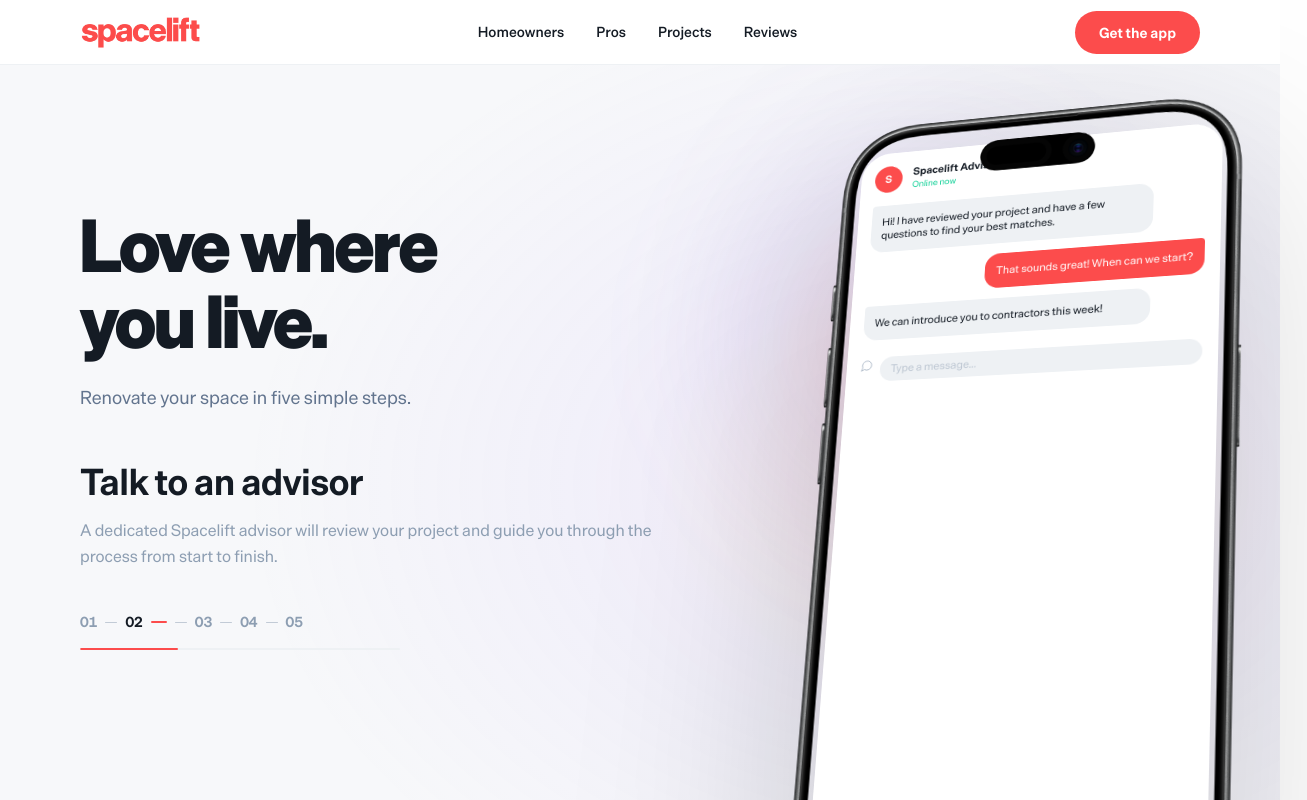
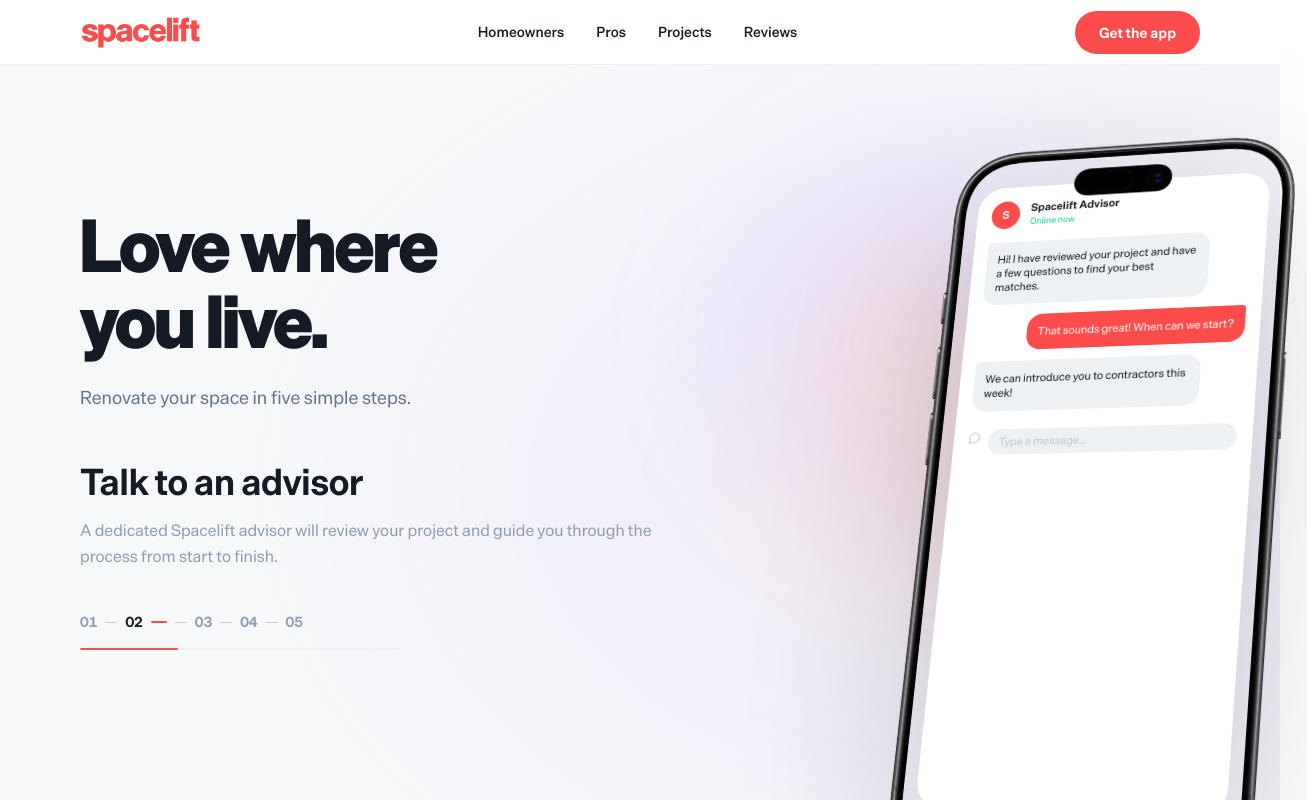
Before and after one commit to jjmccarthy7/spacelift-tools, a Next.js app in the folder apps/hellospacelift/: page / in a window 1280 px wide. Shown: the top 800 px of the page, 1307 px wide, since content can reach past the window. Built offline with nearby package versions, Linux system fonts and the light colour scheme.

Commit message:
fix: hero phone — asset-specific geometry correction (390px, perspective 2200, tighter screen inset)

```diff
--- a/apps/hellospacelift/src/components/PhoneMock.tsx
+++ b/apps/hellospacelift/src/components/PhoneMock.tsx
@@ -179,11 +179,11 @@
                                 className="hero-phone hidden lg:block"
                                 style={{
                                             position: 'absolute',
-                                            right: '40px',
+                                            right: 0,
                                             top: 0,
-                                            width: '460px',
-                                            transform: 'perspective(1400px) rotateY(-14deg) rotateX(12deg) translateY(-170px)',
-                                            filter: 'drop-shadow(0 60px 120px rgba(0,0,0,0.18))',
+                                            width: '390px',
+                                            transform: 'perspective(2200px) rotateY(-18deg) rotateX(16deg) translateY(-118px)',
+                                            filter: 'drop-shadow(0 46px 90px rgba(0,0,0,0.16))',
                                 }}
                               >
                         {/* .hero-phone-screen — app UI sits underneath the frame at z-index 1 */}
@@ -191,11 +191,11 @@
                                           className="hero-phone-screen"
                                           style={{
                                                         position: 'absolute',
-                                                        top: '4.5%',
-                                                        left: '6.5%',
-                                                        width: '87%',
-                                                        height: '91%',
-                                                        borderRadius: '32px',
+                                                        top: '6.2%',
+                                                        left: '9.0%',
+                                                        width: '82.0%',
+                                                        height: '84.8%',
+                                                        borderRadius: '28px',
                                                         overflow: 'hidden',
                                                         zIndex: 1,
                                                         background: 'white',
```
